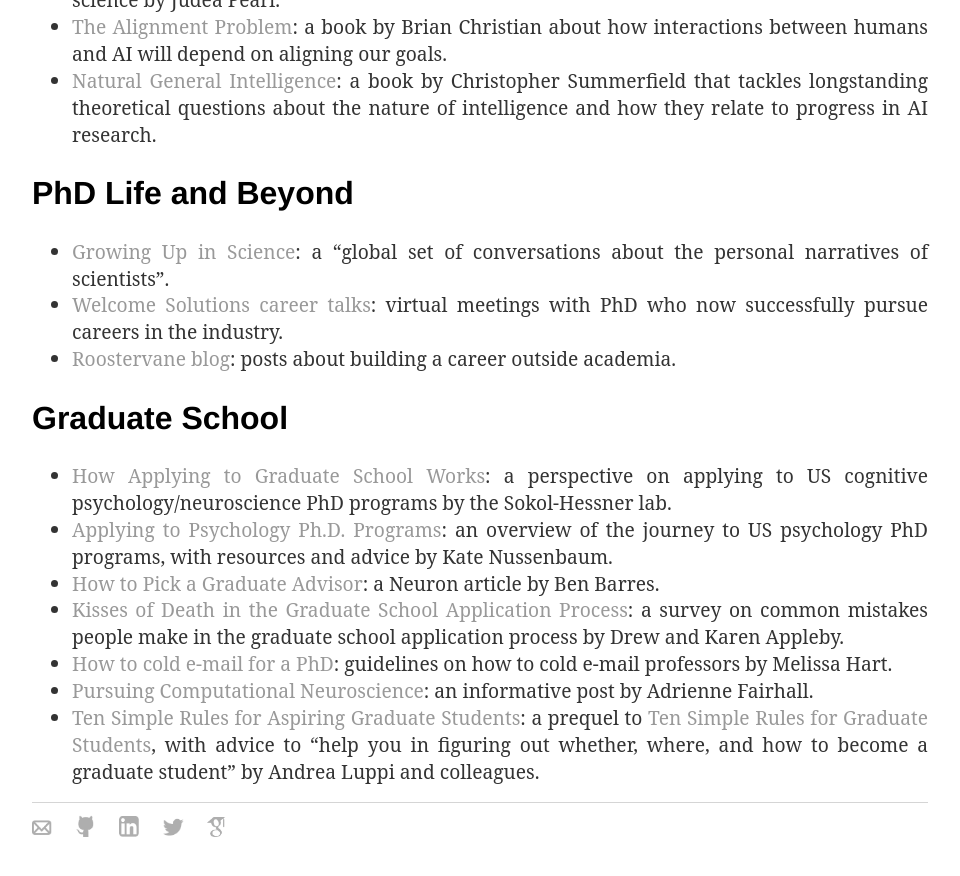
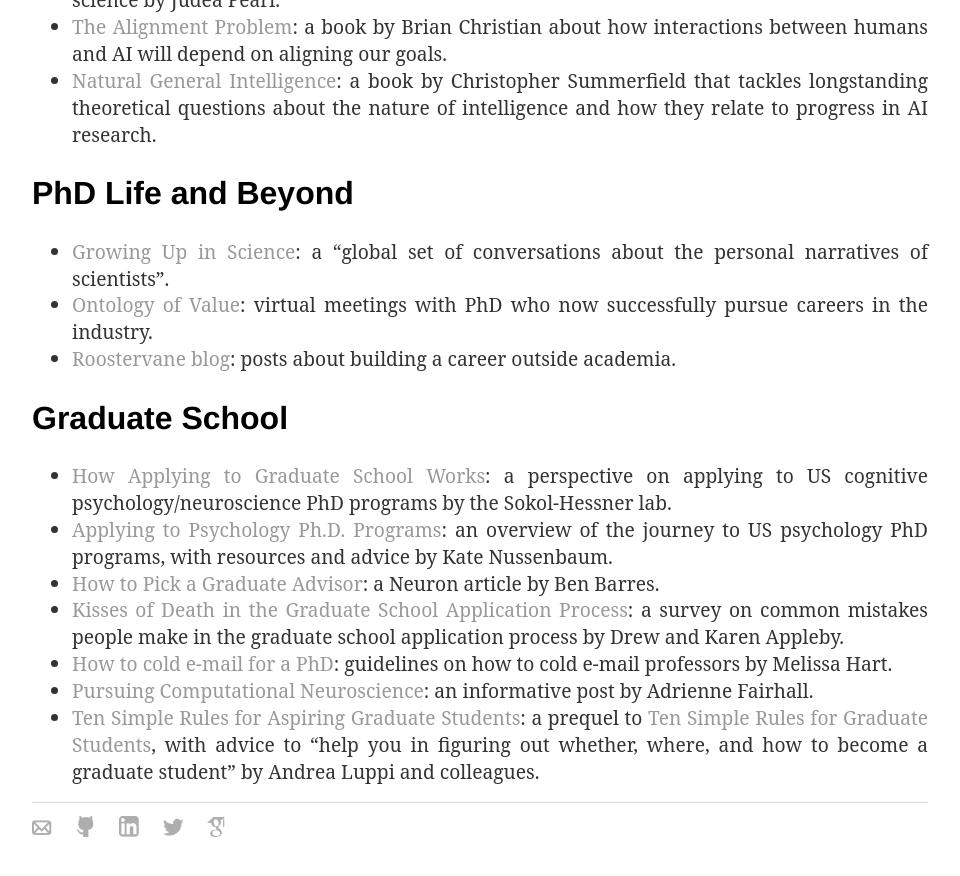
Before and after one commit to gaiamolinaro/gaiamolinaro.github.io, a Jekyll site: the page built from resources/index.html, in a window 1280 px wide and 900 px high, scrolled down 1600 px. Shown: the top 876 px of the window, without its empty margins (160-1120 px from the left). Built offline with Jekyll 4.4.1, drawn with Linux system fonts in a browser that asks for light colours; nearby versions of some CDN libraries.

Commit message:
Fixed links

```diff
--- a/resources/index.html
+++ b/resources/index.html
@@ -47,8 +47,8 @@
 <h2>PhD Life and Beyond</h2>
 <ul>
     <li class="p-li"><a href="https://www.cns.nyu.edu/events/growingupinscience/" target="_blank">Growing Up in Science</a>: a &ldquo;global set of conversations about the personal narratives of scientists&rdquo;.</li>
-    <li class="p-li"><a href="https://welcome-solutions.com/career-talks/" target="_blank">Welcome Solutions career talks</a>: virtual meetings with PhD who now successfully pursue careers in the industry.</li>
-    <li class="p-li"><a href="https://welcome-solutions.com/career-talks/" target="_blank">Roostervane blog</a>: posts about building a career outside academia.</li>
+    <li class="p-li"><a href=https://ontologyofvalue.com/career-talks/" target="_blank">Ontology of Value</a>: virtual meetings with PhD who now successfully pursue careers in the industry.</li>
+    <li class="p-li"><a href="https://roostervane.com/blog/" target="_blank">Roostervane blog</a>: posts about building a career outside academia.</li>
 </ul>
 <h2>Graduate School</h2>
 <ul>
```
